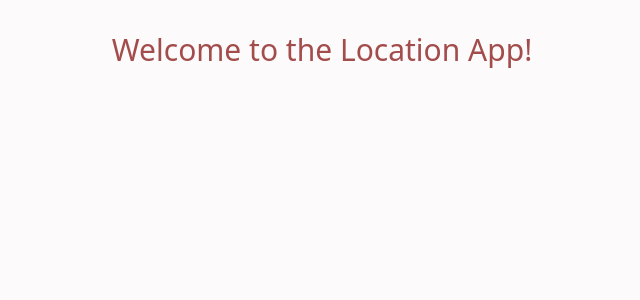
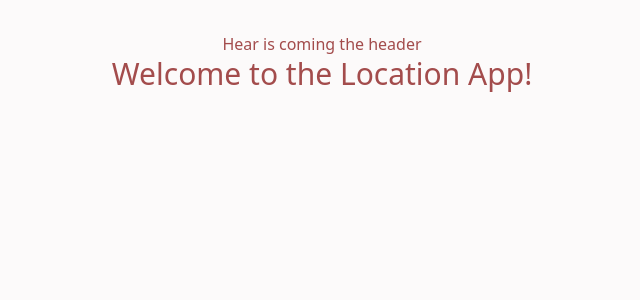
Before and after one commit to Mjos12002/location, a React (Vite) app: page / in a window 1280 px wide. Shown: the top 300 px of the page, without its empty margins (318-958 px from the left). Built offline with nearby package versions, Linux system fonts and the light colour scheme.

Commit message:
Added text

```diff
--- a/src/App.jsx
+++ b/src/App.jsx
@@ -4,6 +4,9 @@ function App() {
 
   return (
     <>
+      <div>
+        Hear is coming the header
+      </div>
       <p className="text-center text-3xl">Welcome to the Location App!</p>
     </>
   )
```
